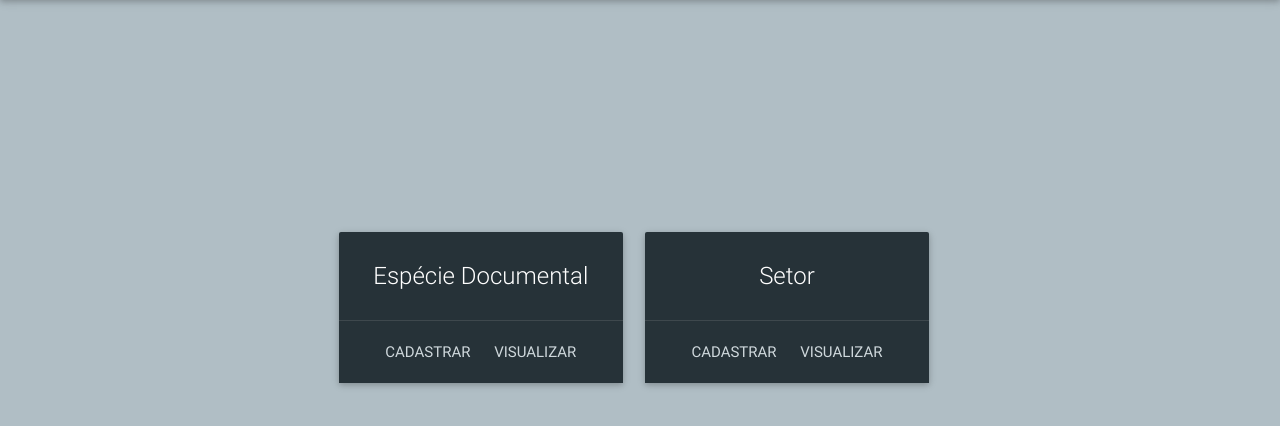
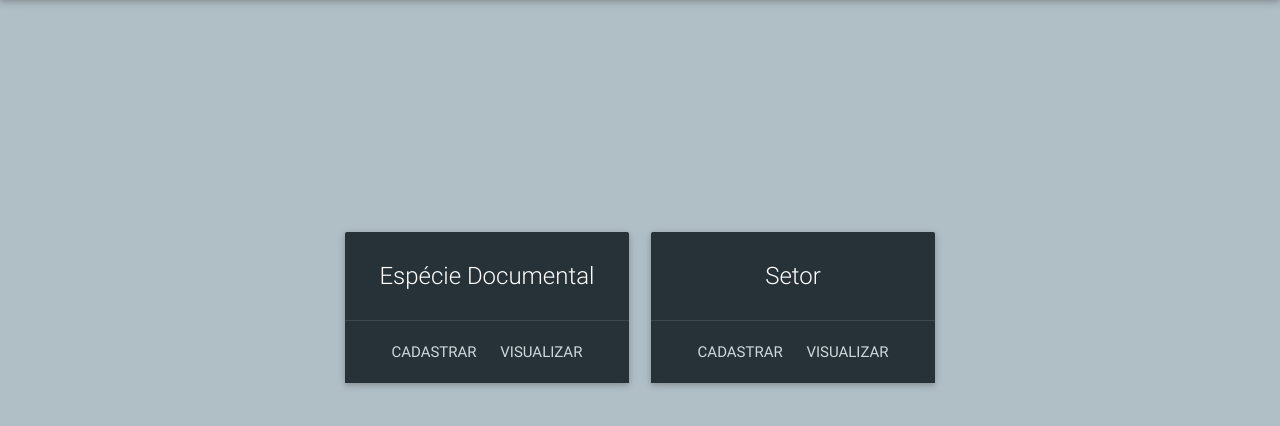
Before and after one commit to felipefo/gde, a Django app: page /home/ in a window 1280 px wide. Shown: the part 64-490 px from the top of the page. Run offline with Django 3.2, Linux system fonts and the light colour scheme; the visitor is signed in with stand-in values (Sample User, id 1).

Commit message:
Alteracoes na forma de centralizar.

```diff
--- a/app/templates/home.html
+++ b/app/templates/home.html
@@ -4,7 +4,7 @@
 
 <div id="home" class="row">
     <a href="{% url 'app.views.categorias_list'%}">
-        <div id="cardEspecie" class="col s12 m4">
+        <div class="col s12 m4 offset-m2">
           <div class="card blue-grey darken-4 hoverable" >
             <div class="card-content white-text center-align card-color">
               <span class="card-title">Espécie Documental</span>
--- a/static/css/app.css
+++ b/static/css/app.css
@@ -71,9 +71,6 @@
 #home{
     margin-top:25%;
 }
-#cardEspecie{
-    margin-left:16%;
-}
 
 .card-color:hover{
     background-color:#78909c !important;
```
